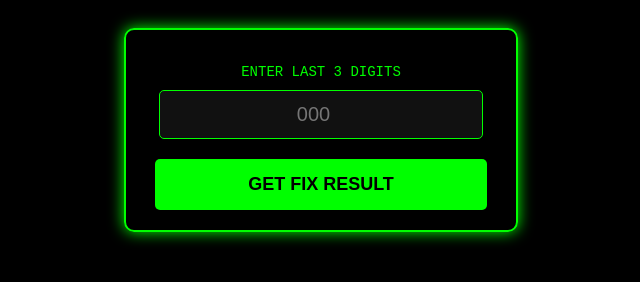
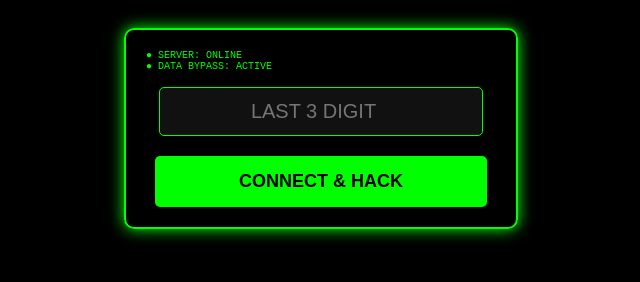
Before and after one commit to rakeshkhairwar913-dotcom/AK-MODZ, a plain HTML site: page index.html in a window 1280 px wide. Shown: the whole page, without its empty margins (319-959 px from the left). Drawn offline with Linux system fonts and the light colour scheme.

Commit message:
Update index.html

```diff
--- a/index.html
+++ b/index.html
@@ -5,10 +5,20 @@
     <style>
         body { background: #000; color: #fff; text-align: center; font-family: monospace; padding: 20px; }
         .box { border: 2px solid #0f0; padding: 20px; border-radius: 10px; max-width: 350px; margin: auto; box-shadow: 0 0 15px #0f0; }
+
+        /* Server Status Style */
+        .status-line { font-size: 10px; color: #0f0; margin-bottom: 15px; text-align: left; }
+
         input { background: #111; color: #0f0; border: 1px solid #0f0; padding: 12px; width: 85%; font-size: 20px; text-align: center; margin-bottom: 20px; outline: none; border-radius: 5px; }
+
+        #loading { display: none; margin: 20px 0; color: cyan; font-size: 14px; }
+        .bar-bg { width: 100%; background: #222; height: 10px; border-radius: 5px; margin-top: 5px; }
+        .bar-fill { width: 0%; background: #0f0; height: 10px; border-radius: 5px; transition: 2s; }
+
         #res_box { margin-top: 10px; display: none; }
         .res_text { font-size: 60px; font-weight: bold; margin: 10px 0; }
         .num_text { font-size: 45px; color: #00ffff; letter-spacing: 15px; background: #222; padding: 10px; display: inline-block; border-radius: 8px; border: 1px dashed #00ffff; }
+
         button { background: #0f0; color: #000; border: none; padding: 15px; font-weight: bold; cursor: pointer; width: 95%; font-size: 18px; border-radius: 5px; }
         button:active { background: #0c0; transform: scale(0.98); }
     </style>
@@ -16,9 +26,15 @@
 <body>
 
     <div class="box">
-        <p style="color:#0f0; font-size: 14px; margin-bottom: 10px;">ENTER LAST 3 DIGITS</p>
-        <input type="number" id="periodInput" placeholder="000">
-        <button onclick="getHack()">GET FIX RESULT</button>
+        <div class="status-line">● SERVER: <span id="server-status">ONLINE</span><br>● DATA BYPASS: ACTIVE</div>
+
+        <input type="number" id="periodInput" placeholder="LAST 3 DIGIT">
+        <button id="mainBtn" onclick="connectServer()">CONNECT & HACK</button>
+
+        <div id="loading">
+            CONNECTING TO GAME SERVER...
+            <div class="bar-bg"><div class="bar-fill" id="fill"></div></div>
+        </div>
 
         <div id="res_box">
             <div class="res_text" id="outSize">--</div>
@@ -27,36 +43,47 @@
     </div>
 
     <script>
-        function getHack() {
+        function connectServer() {
             let val = document.getElementById('periodInput').value;
-            if(val == "" || val.length < 1) { alert("Pehle number dalo bhai!"); return; }
+            if(val == "") { alert("Pehle period number dalo!"); return; }
 
+            // Reset view
+            document.getElementById('res_box').style.display = "none";
+            document.getElementById('loading').style.display = "block";
+            document.getElementById('mainBtn').disabled = true;
+
+            let fill = document.getElementById('fill');
+            fill.style.width = "100%";
+
+            // 2 second ka server connection delay
+            setTimeout(() => {
+                showResult(val);
+                document.getElementById('loading').style.display = "none";
+                fill.style.width = "0%";
+                document.getElementById('mainBtn').disabled = false;
+            }, 2500);
+        }
+
+        function showResult(val) {
             let outSize = document.getElementById('outSize');
             let outNums = document.getElementById('outNums');
             document.getElementById('res_box').style.display = "block";
 
-            // PERIOD SE RESULT FIX KARNE KA LOGIC
             let seed = parseInt(val);
-
-            // Period ke aakhri digit se decide hoga (Even = BIG, Odd = SMALL)
             let lastDigit = seed % 10;
 
             if (lastDigit % 2 === 0) {
-                // BIG SECTION (Only 5,6,7,8,9)
+                // BIG SECTION (5,6,7,8,9)
                 outSize.innerText = "BIG";
                 outSize.style.color = "#ff3333";
-
-                // Seed based fix numbers
                 let n1 = 5 + (seed % 5);
                 let n2 = 5 + ((seed + 2) % 5);
                 if(n1 == n2) n2 = (n1 == 9) ? 5 : n1 + 1;
                 outNums.innerText = n1 + " " + n2;
             } else {
-                // SMALL SECTION (Only 0,1,2,3,4)
+                // SMALL SECTION (0,1,2,3,4)
                 outSize.innerText = "SMALL";
                 outSize.style.color = "#33ff33";
-
-                // Seed based fix numbers
                 let n1 = seed % 5;
                 let n2 = (seed + 3) % 5;
                 if(n1 == n2) n2 = (n1 == 4) ? 0 : n1 + 1;
```
